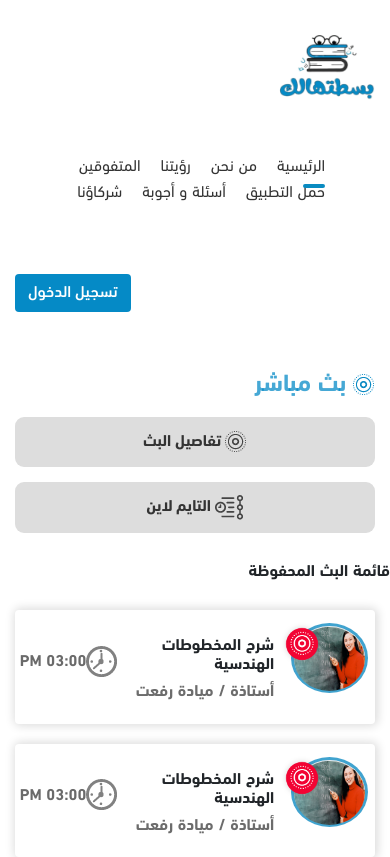
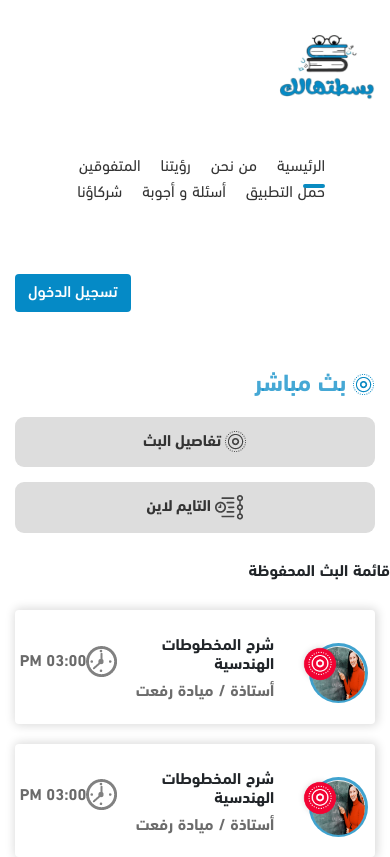
Before and after one commit to zeyadmoamen1210/redesign-bassthalk-homepage, a Nuxt app: page /saved-lives in a window 390 px wide. Shown: the top 857 px of the page. Built offline with nearby package versions, Linux system fonts and the light colour scheme.

Commit message:
Saved lives page

```diff
--- a/pages/saved-lives.vue
+++ b/pages/saved-lives.vue
@@ -289,6 +289,11 @@ components:{
 .live-details .time-content .time-course > div:first-of-type{
   width: 30%;
 }
+.live-details .time-content .time-course .teacher{
+      height: 60px;
+    width: 59px;
+        margin-top: 20px;
+}
  }
 
 // Small devices (landscape phones, 576px and up)
```
